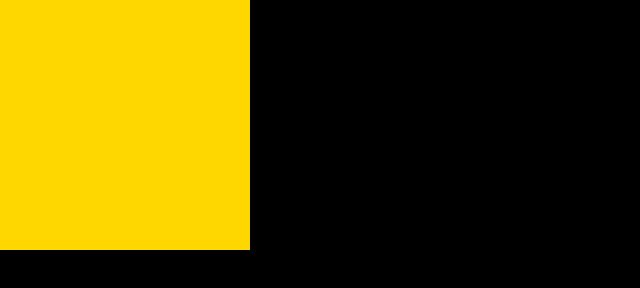
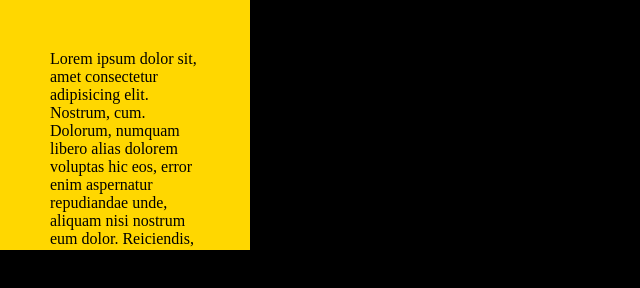
Before and after one commit to PrajwalChandanagiri/Full-Stack-Course, a plain HTML site: page index.html in a window 1280 px wide. Shown: the whole page, without its empty margins (0-640 px from the left). Drawn offline with Linux system fonts and the light colour scheme.

Commit message:
selectors-2

```diff
--- a/index.html
+++ b/index.html
@@ -9,12 +9,13 @@
         *{
             padding: 0px;
             margin:0px;
+            box-sizing: border-box;
         }
       .bg{
             background-color:gold;
             width:250px;
             height:250px;
-            box-sizing: border-box;
+            padding:50px;
         }
         body{
             background-color: black;
@@ -23,6 +24,7 @@
 </head>
 <body>
     <div class="bg">
+        <span>Lorem ipsum dolor sit, amet consectetur adipisicing elit. Nostrum, cum. Dolorum, numquam libero alias dolorem voluptas hic eos, error enim aspernatur repudiandae unde, aliquam nisi nostrum eum dolor. Reiciendis, placeat.</span>
     </div>
 </body>
 </html>
```
